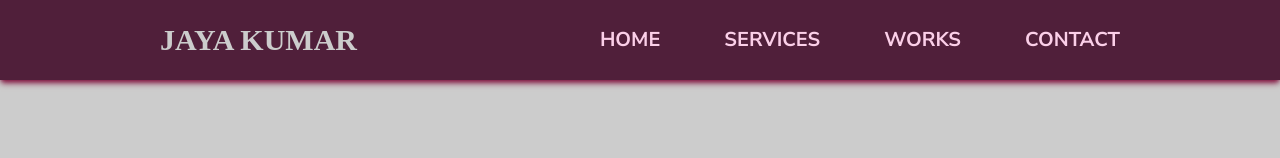
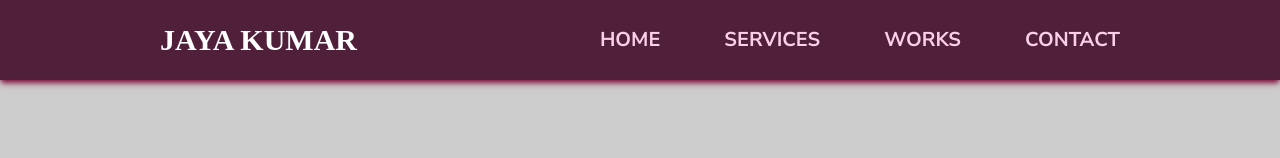
Before and after one commit to Gowtham-K23/Portfolio-Jaya-Kumar, a React (Vite) app: page / in a window 1280 px wide. Shown: the top 158 px of the page. Built offline with nearby package versions, Linux system fonts and the light colour scheme; a web font is replaced by a local one.

Commit message:
made changes

```diff
--- a/src/components/Navbar.jsx
+++ b/src/components/Navbar.jsx
@@ -8,7 +8,7 @@ const Navbar = () => {
       <nav className='flex justify-center md:justify-between items-center px-5 md:px-20 lg:px-40 h-full'>
 
         <ul className='list-none'>
-          <li className='text-background_primary font-poppins font-extrabold text-4xl text-center sm:text-3xl'>
+          <li className='text-white font-poppins font-extrabold text-4xl text-center sm:text-3xl'>
             <a href = "#"  className = "hover:text-pink-200 transition ease-out duration-700">JAYA KUMAR</a>
           </li>
         </ul>
```
